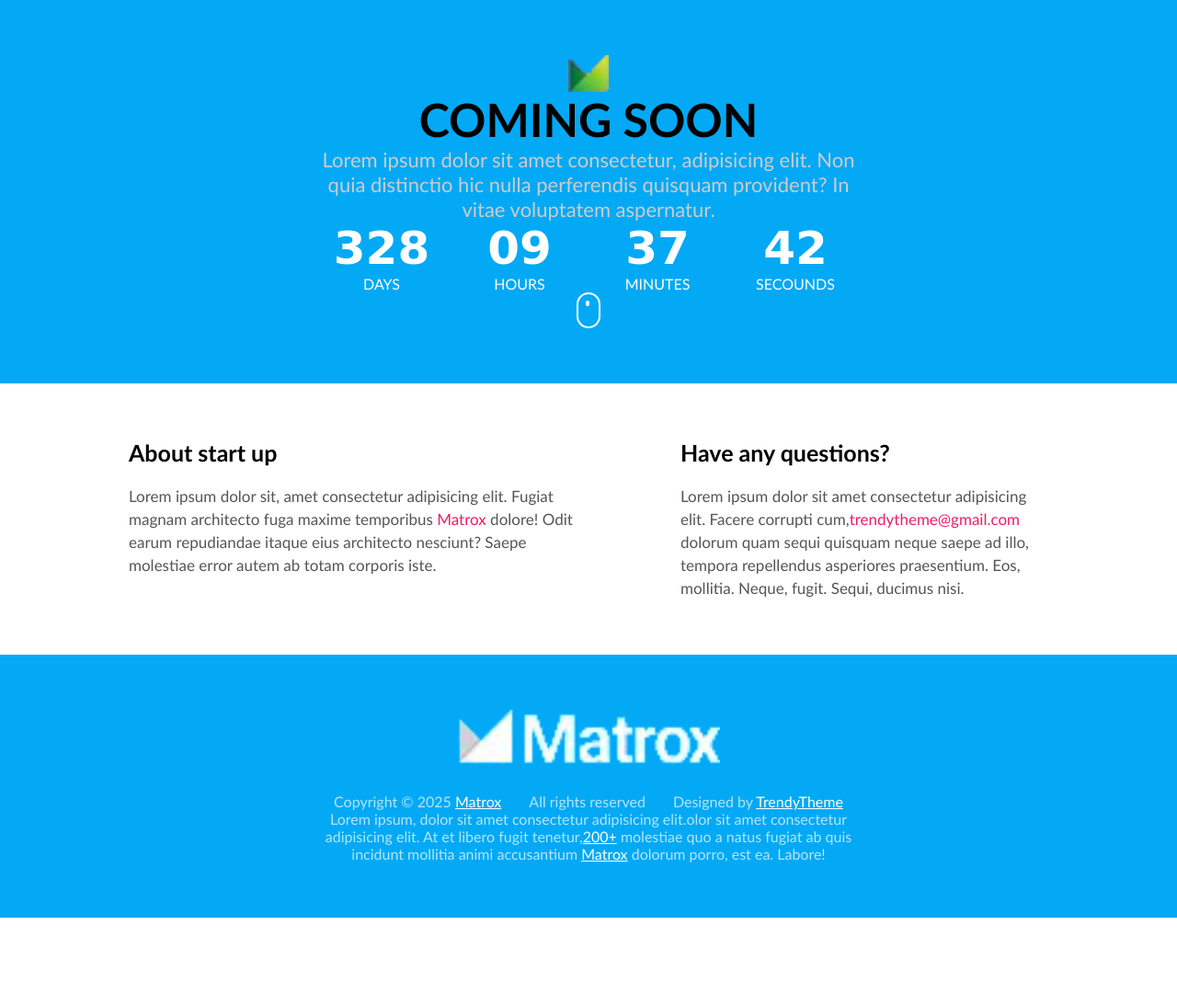
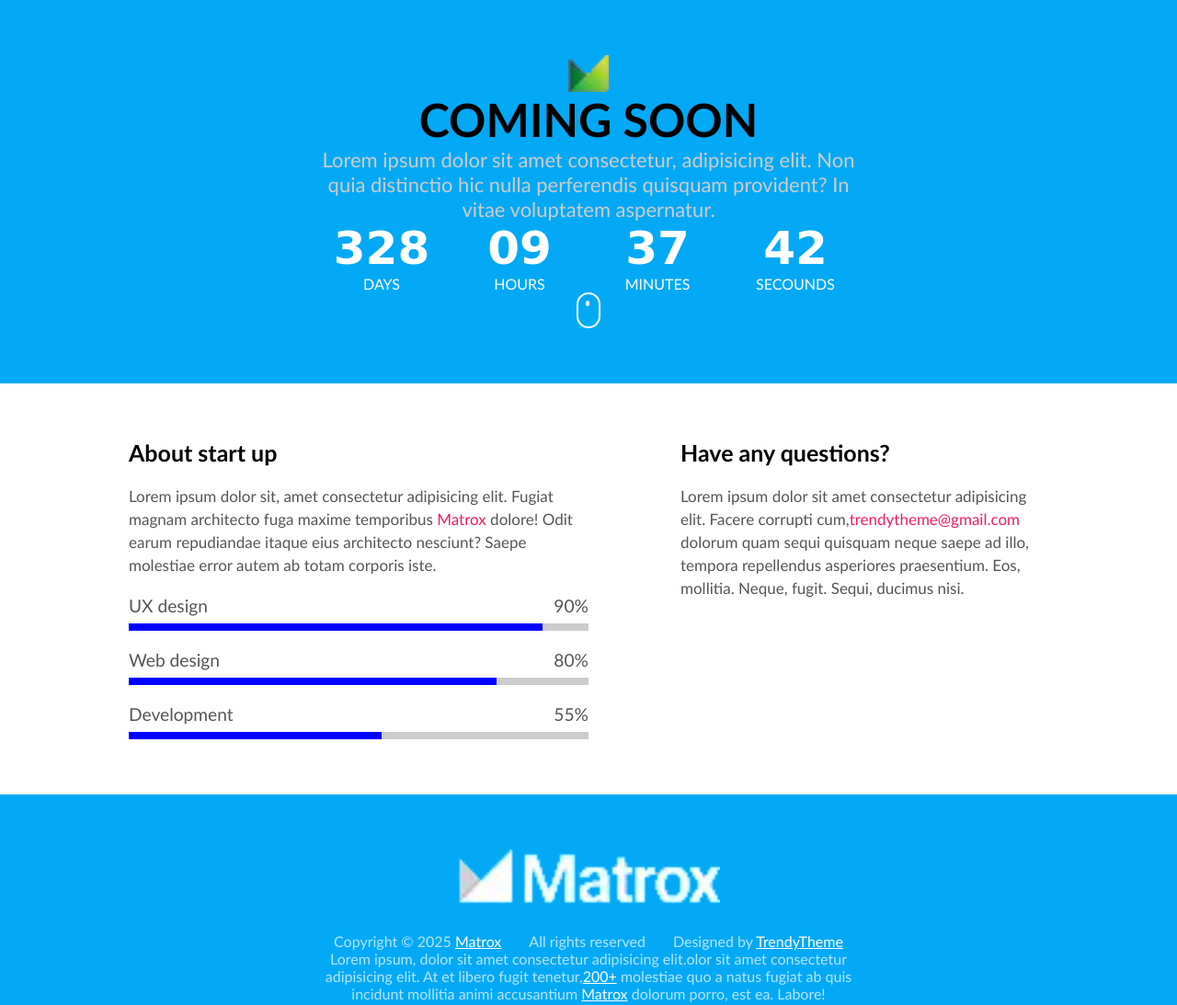
Before and after one commit to KetleriusLinas/55-grupe-coming-soon, a website: page index.html in a window 1280 px wide. Shown: the whole page at 92% size. Before the commit the page ends 998 px from the top, so only its background shows below. Drawn offline with Linux system fonts and the light colour scheme.

Commit message:
progress-bar static

```diff
--- /dev/null
+++ b/css/components/progress-bar.css
@@ -0,0 +1,21 @@
+.progress-bar {
+    display: flex;
+    flex-direction: column;
+    gap: 0.5rem;
+}
+.progress-bar .top {
+    display: flex;
+    justify-content: space-between;
+    align-items: center;
+    font-size: 1.2rem;
+    color: #555;
+}
+.progress-bar .bottom {
+    background-color: #ccc;
+    height: 0.5rem;
+}
+.progress-bar .bar {
+    background-color: blue;
+    height: 100%;
+    width: 90%;
+}
--- a/index.html
+++ b/index.html
@@ -17,6 +17,7 @@
     <link rel="stylesheet" href="./css/components/layout.css">
     <link rel="stylesheet" href="./css/components/clock.css">
     <link rel="stylesheet" href="./css/components/mouse.css">
+    <link rel="stylesheet" href="./css/components/progress-bar.css">
 
 
 </head>
@@ -55,6 +56,33 @@
             <p class="section-description">Lorem ipsum dolor sit, amet consectetur adipisicing elit. Fugiat magnam architecto fuga maxime temporibus
                 <a href="#">Matrox</a> dolore! Odit earum repudiandae itaque eius architecto nesciunt? Saepe molestiae
                 error autem ab totam corporis iste.</p>
+                <div class="progress-bar">
+                    <div class="top">
+                        <div>UX design</div>
+                        <div>90%</div>
+                    </div>
+                    <div class="bottom">
+                        <div class="bar" style="width: 90%;"></div>
+                    </div>
+                </div>
+                <div class="progress-bar">
+                    <div class="top">
+                        <div>Web design</div>
+                        <div>80%</div>
+                    </div>
+                    <div class="bottom">
+                        <div class="bar" style="width: 80%;"></div>
+                    </div>
+                </div>
+                 <div class="progress-bar">
+                    <div class="top">
+                        <div>Development</div>
+                        <div>55%</div>
+                    </div>
+                    <div class="bottom">
+                        <div class="bar" style="width: 55%;"></div>
+                    </div>
+                </div>
         </div>
         <div class="collumn">
             <h2 class="section-title">Have any questions?</h2>
```
